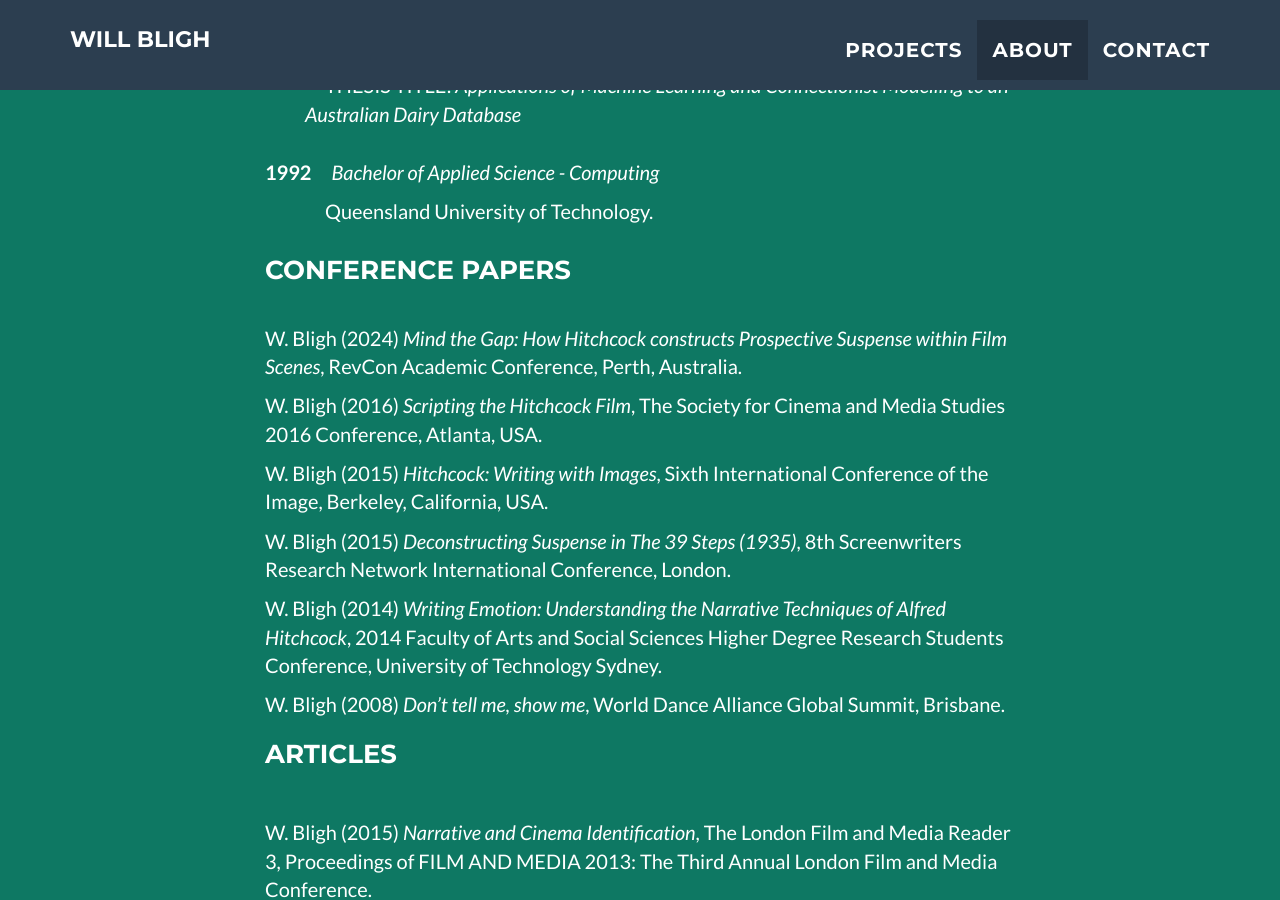
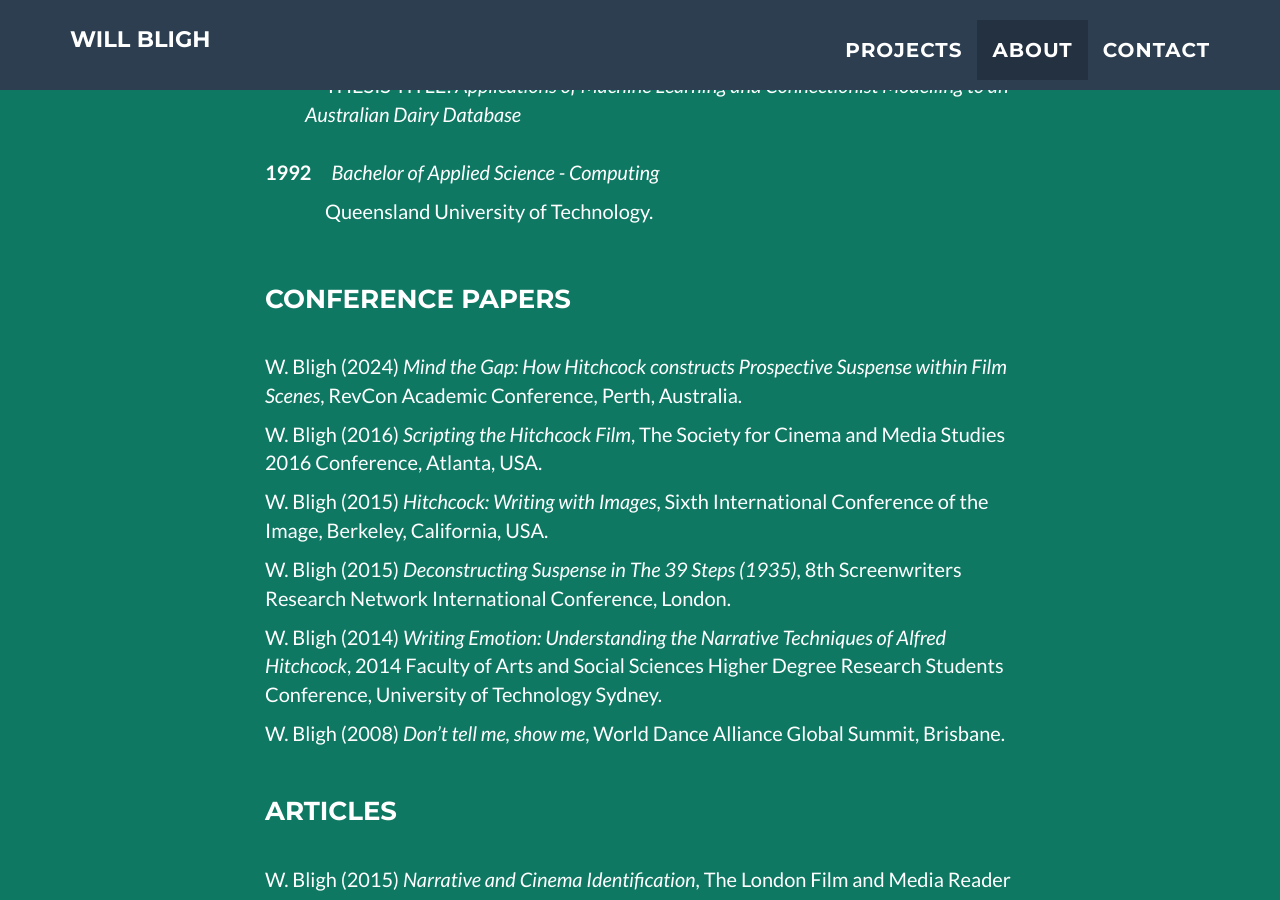
Before and after one commit to willbligh/willbligh.github.io, a Jekyll site: the page built from _posts/2014-07-18-project-1.markdown, in a window 1280 px wide and 900 px high, scrolled down 3062 px. Built offline with Jekyll 4.4.1, drawn with Linux system fonts in a browser that asks for light colours.

Commit message:
Update academic.md

```diff
--- a/_includes/docs/academic.md
+++ b/_includes/docs/academic.md
@@ -19,6 +19,7 @@
 **1992**&emsp;_Bachelor of Applied Science - Computing_
 - &emsp;Queensland University of Technology.
 <br>
+<br>
 
 ### Conference Papers
 <br>
@@ -34,14 +35,12 @@ W. Bligh (2014) *Writing Emotion: Understanding the Narrative Techniques of Alfr
 
 W. Bligh (2008) *Don’t tell me, show me*, World Dance Alliance Global Summit, Brisbane.
 <br>
+<br>
 
 ### Articles
 <br>
-
 W. Bligh (2015) *Narrative and Cinema Identification*, The London Film and Media Reader 3, Proceedings of FILM AND MEDIA 2013: The Third Annual London Film and Media Conference.
-<br>
 
 W.Bligh (2009). *Alternative Film Production*, ejournalist (a refereed media journal) Volume 9, Number 1.
-<br>
 
 H. A. Abbass, W. Bligh, M. Towsey, G. Finn (1999). *Knowledge discovery in a Dairy Cattle Database (Automated knowledge acquisition)*, Proceedings of ISDSS’99.
```
